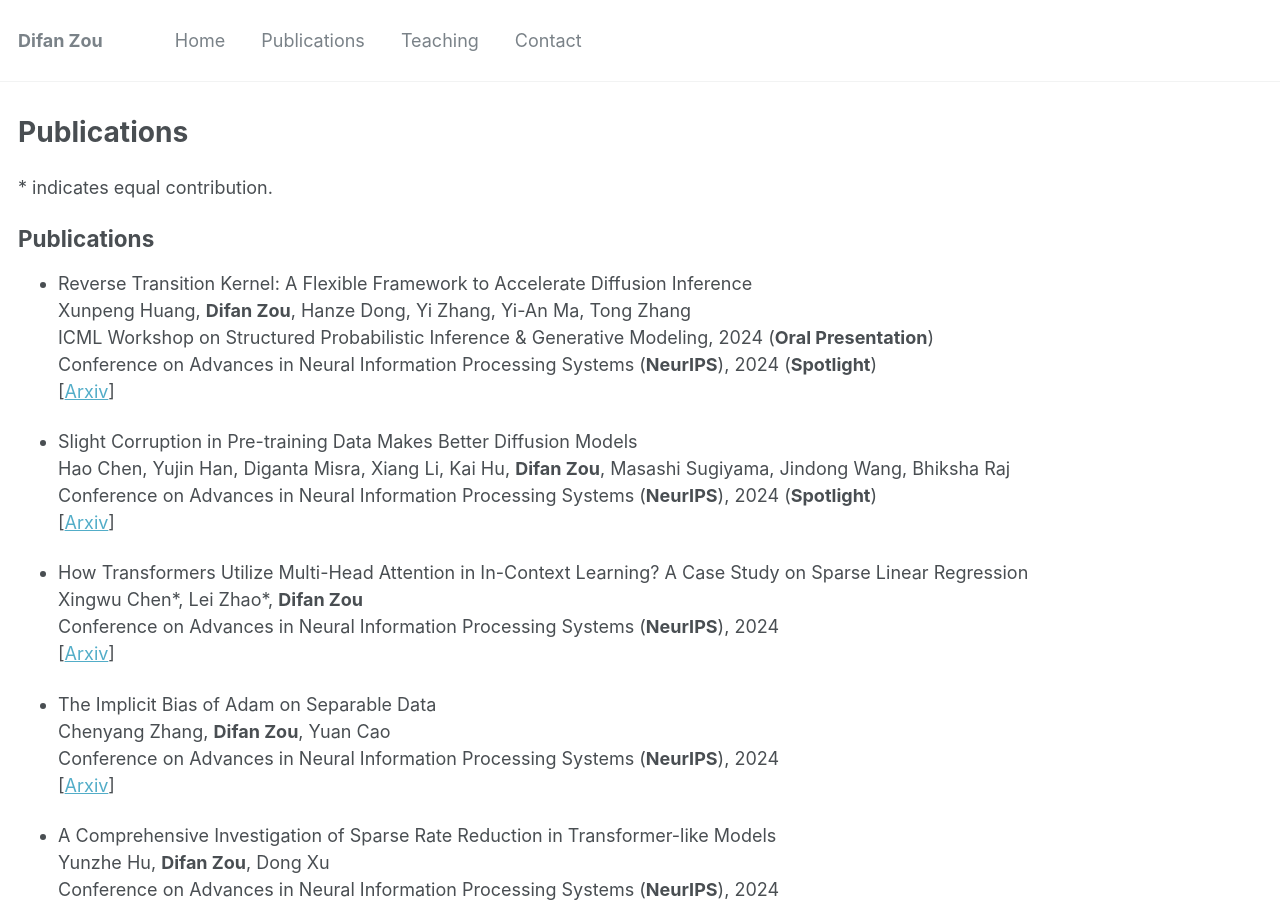
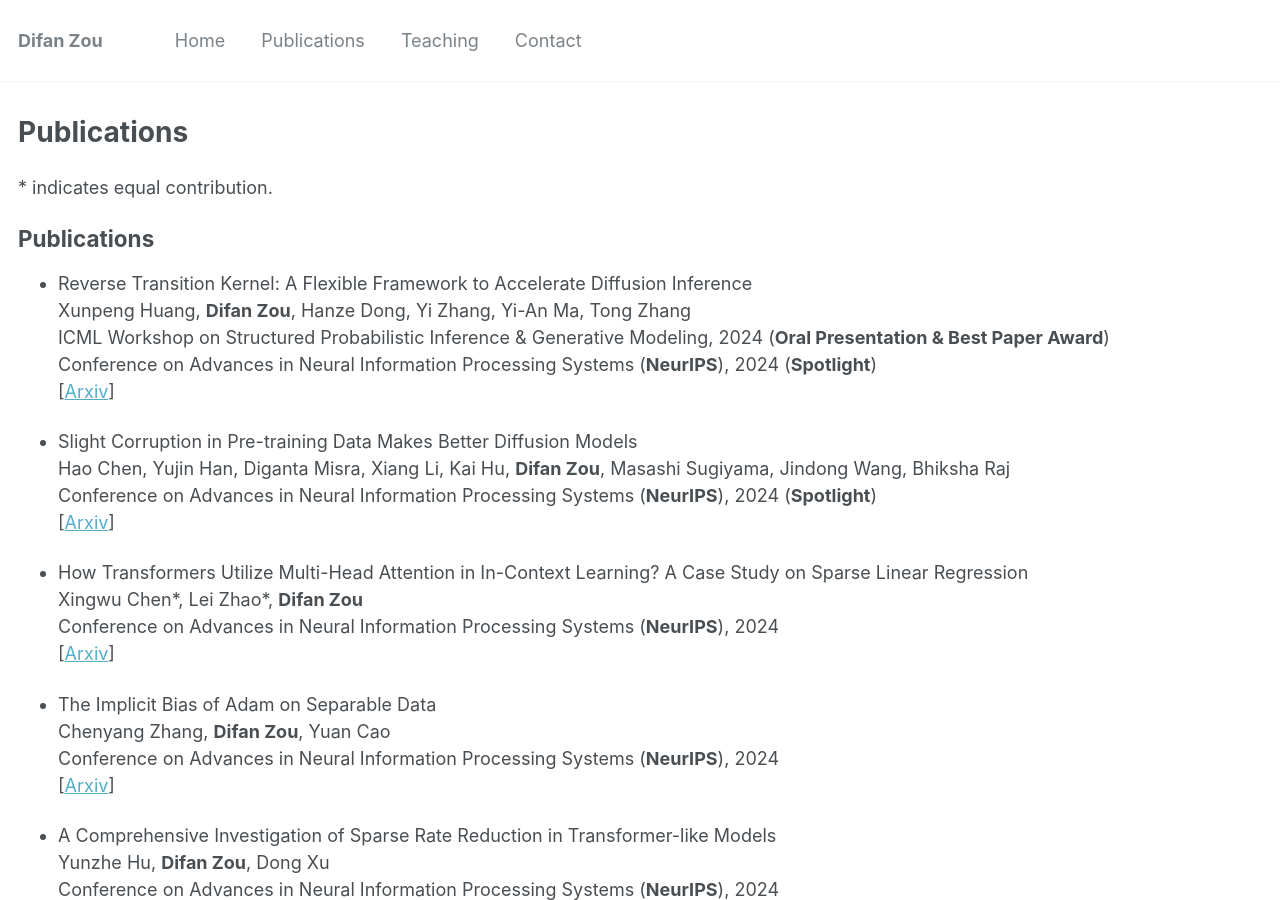
Before and after one commit to difanzou/difanzou.github.io, a Jekyll site: the page built from _pages/publications.md, in a window 1280 px wide and 900 px high. Built offline with Jekyll 4.4.1, drawn with Linux system fonts in a browser that asks for light colours.

Commit message:
update new papers

```diff
--- a/_pages/publications.md
+++ b/_pages/publications.md
@@ -11,7 +11,7 @@ author_profile: true
 
 * Reverse Transition Kernel: A Flexible Framework to Accelerate Diffusion Inference\
 Xunpeng Huang, **Difan Zou**, Hanze Dong, Yi Zhang, Yi-An Ma, Tong Zhang\
-ICML Workshop on Structured Probabilistic Inference & Generative Modeling, 2024 (**Oral Presentation**)\
+ICML Workshop on Structured Probabilistic Inference & Generative Modeling, 2024 (**Oral Presentation & Best Paper Award**)\
 Conference on Advances in Neural Information Processing Systems (**NeurIPS**), 2024 (**Spotlight**)\
 \[[Arxiv](https://arxiv.org/pdf/2405.16387)\]
 
```
